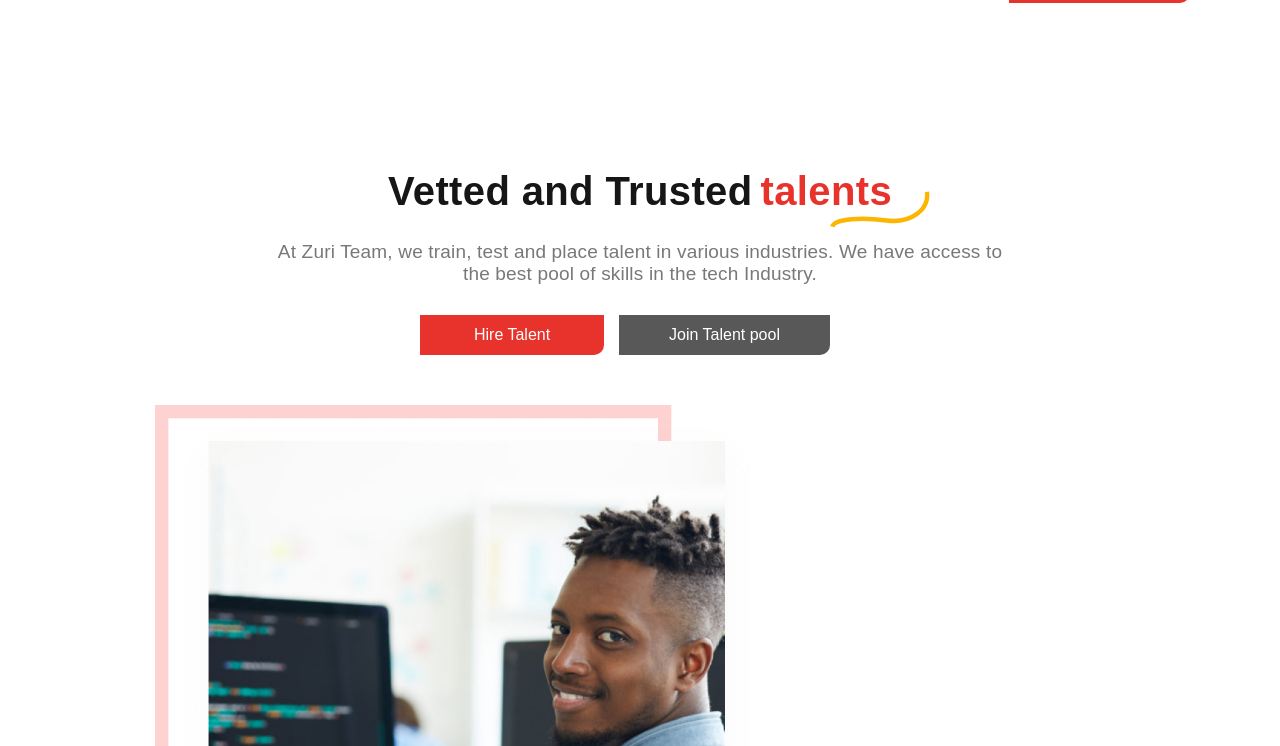
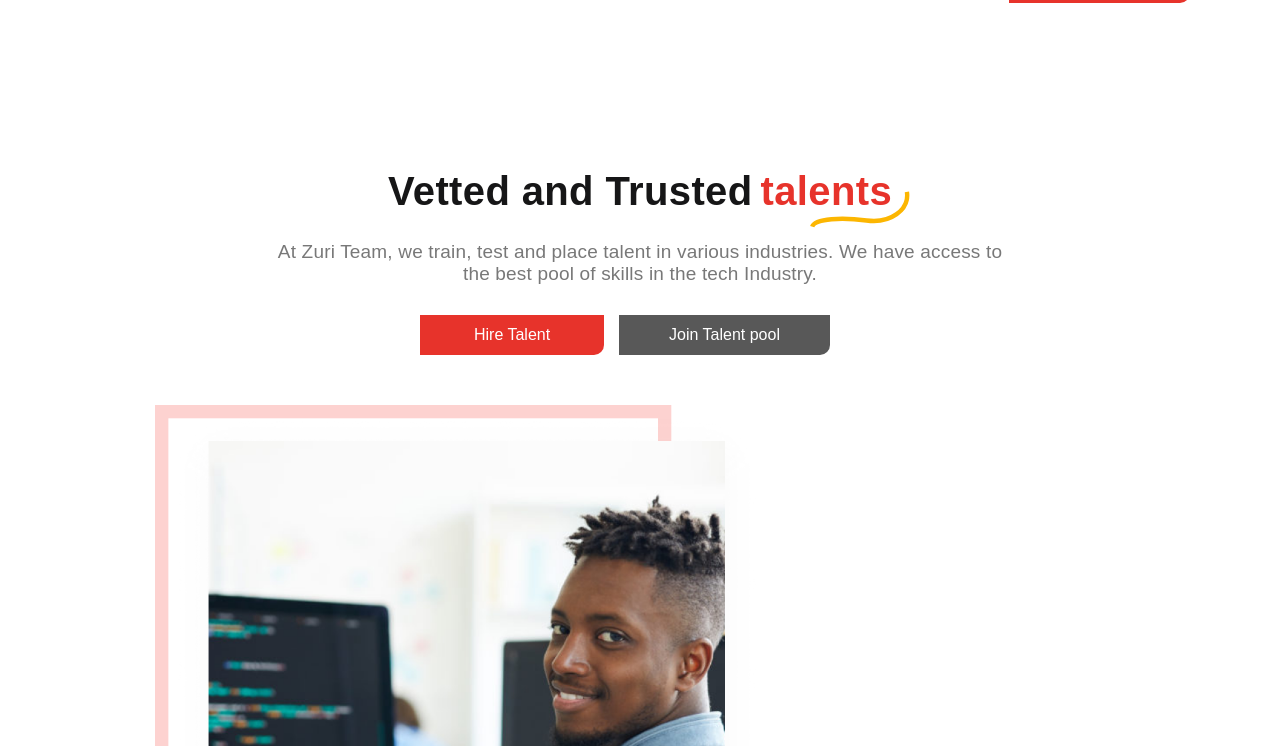
Before and after one commit to Abuyedaniel/zuri-talent, a plain HTML site: page index.html in a window 1280 px wide. Shown: the part 54-800 px from the top of the page. Drawn offline with Linux system fonts and the light colour scheme; a web font is replaced by a local one.

Commit message:
final commit

```diff
--- a/syle.css
+++ b/syle.css
@@ -830,7 +830,7 @@ footer hr {
         text-align: center;
     }
     .wavy-line {
-        right: 350px;
+        right: 370px;
     }
     .btns {
         margin-top: 30px;
```
